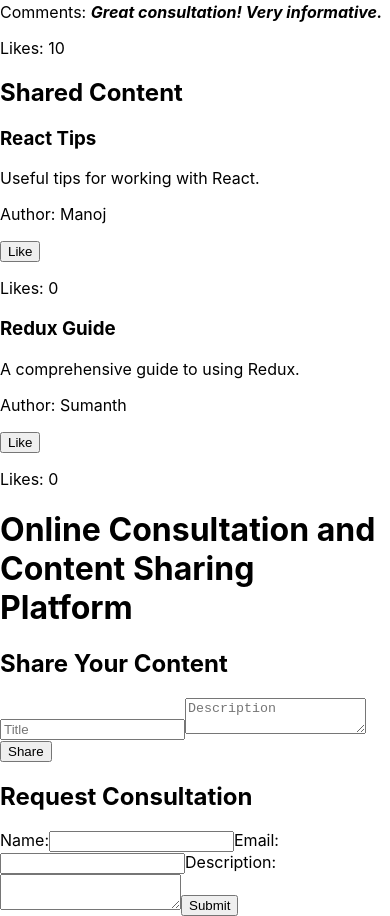
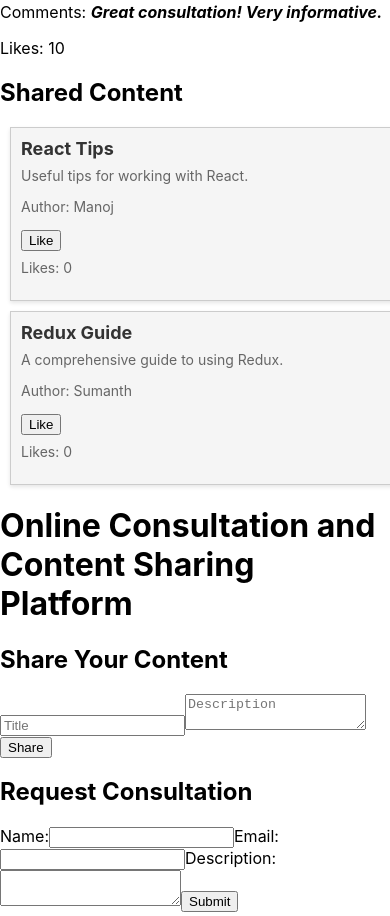
Before and after one commit to thefullstacktrainer/consultation_and_content_sharing_app, a React (Create React App) app: page / in a window 390 px wide. Shown: the part 960-1876 px from the top of the page. Built offline with nearby package versions, Linux system fonts and the light colour scheme.

Commit message:
CSS classes

```diff
--- /dev/null
+++ b/src/components/ContentCard.css
@@ -0,0 +1,34 @@
+/* ContentCard.css */
+.content-card {
+    border: 1px solid #ccc;
+    padding: 10px;
+    margin: 10px;
+    background-color: #f5f5f5;
+    box-shadow: 0 2px 4px rgba(0, 0, 0, 0.1);
+}
+
+.content-card h3 {
+    margin: 0;
+    font-size: 18px;
+    color: #333;
+}
+
+.content-card p {
+    margin-top: 8px;
+    font-size: 14px;
+    color: #666;
+}
+
+.content-card .author {
+    margin-top: 8px;
+    font-size: 12px;
+    color: #999;
+}
+
+/* Media queries for responsiveness */
+@media (max-width: 768px) {
+    .content-card {
+        width: 100%;
+        box-sizing: border-box;
+    }
+}
--- a/src/components/ContentCard.js
+++ b/src/components/ContentCard.js
@@ -1,4 +1,5 @@
 import React, { useState } from 'react';
+import './ContentCard.css';
 
 const ContentCard = ({ title, description, author }) => {
     const [likes, setLikes] = useState(0);
```
